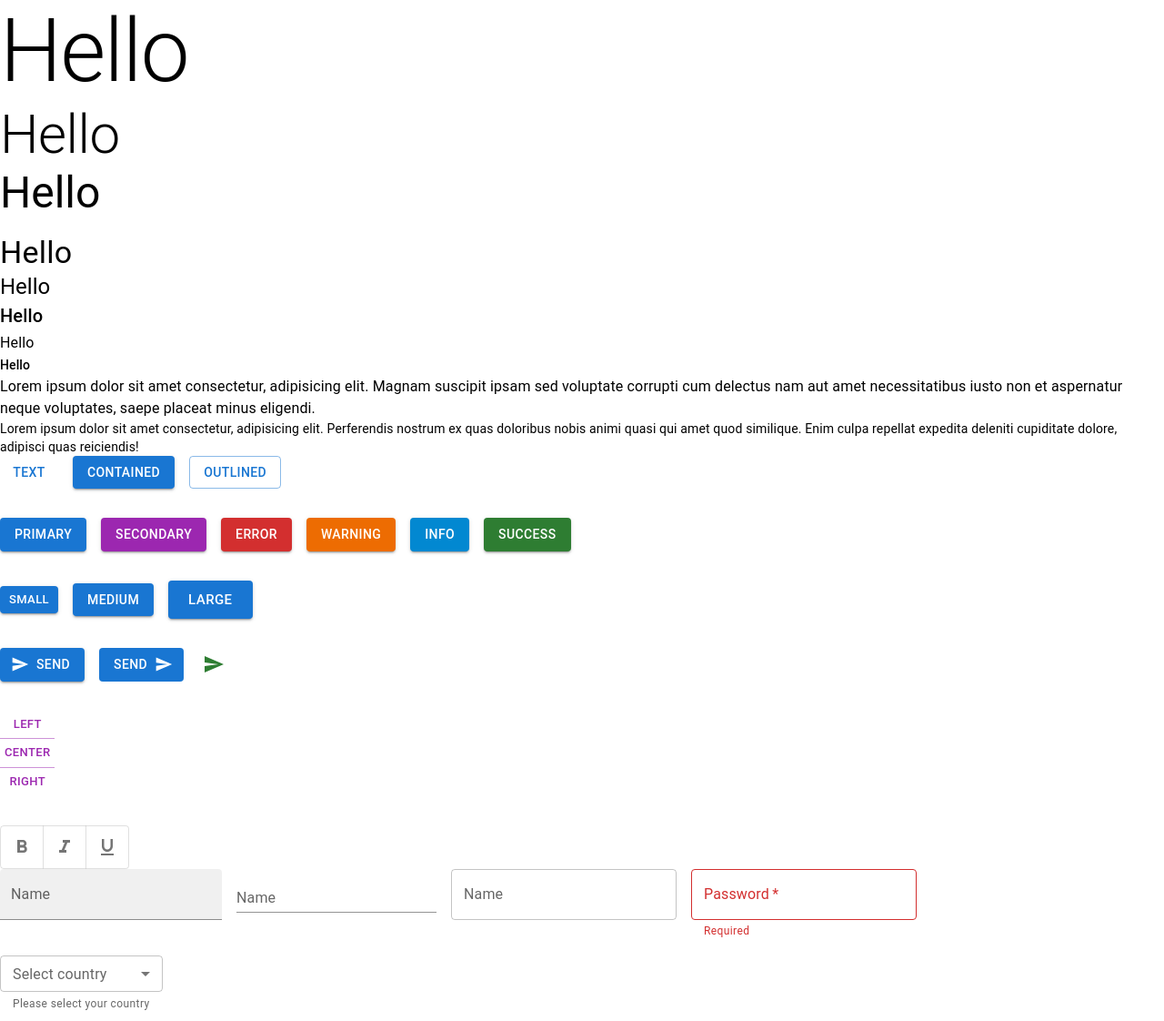
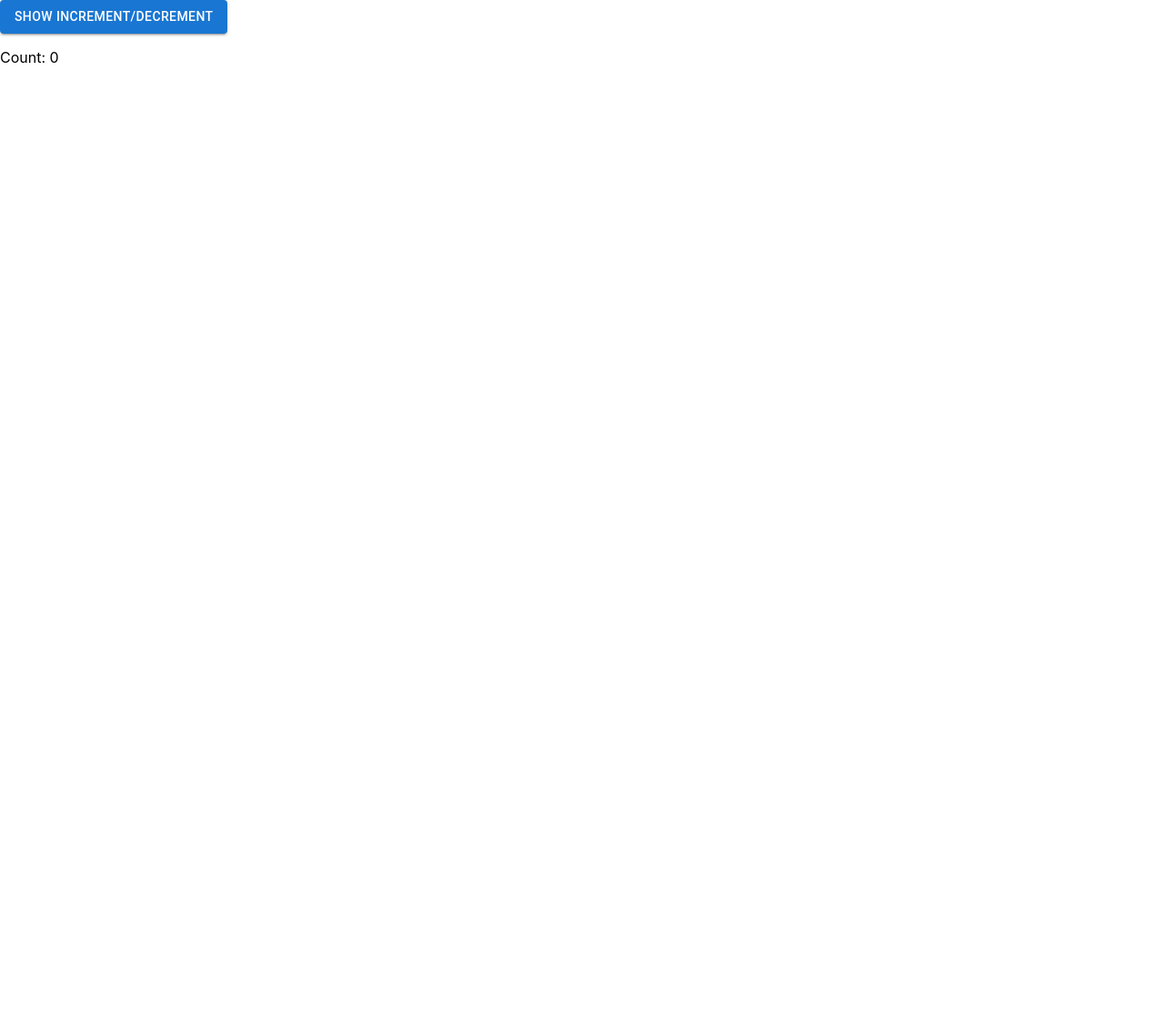
Before and after one commit to pandeytanish/React-MUI, a React (Create React App) app: page / in a window 1280 px wide. Shown: the whole page at 91% size. After the commit the page ends 800 px from the top, so only its background shows below. Built offline with nearby package versions, Linux system fonts and the light colour scheme.

Commit message:
mui counter

```diff
--- a/package.json
+++ b/package.json
@@ -12,6 +12,7 @@
     "@testing-library/jest-dom": "^5.17.0",
     "@testing-library/react": "^13.4.0",
     "@testing-library/user-event": "^13.5.0",
+    "axios": "^1.7.2",
     "date-fns": "^3.6.0",
     "react": "^18.3.1",
     "react-dom": "^18.3.1",
--- a/src/App.js
+++ b/src/App.js
@@ -5,15 +5,17 @@ import MUIButton from './Components/MUIButton';
 import MUIDate from './Components/MUIDate';
 import MUITextField from './Components/MUITextField';
 import MUISelect from './Components/MUISelect';
+import MUITest from './Components/MUITest';
 
 function App() {
   return (
    <>
-<MUITypography/>
-<MUIButton/>
-<MUIDate/>
-<MUITextField/>
-<MUISelect/>
+{/* <MUITypography/> */}
+{/* <MUIButton/> */}
+{/* <MUIDate/> */}
+{/* <MUITextField/>/ */}
+{/* <MUISelect/> */}
+<MUITest/>
 
    </>
   );
--- /dev/null
+++ b/src/Components/MUITest.jsx
@@ -0,0 +1,42 @@
+import React, { useState } from 'react';
+import Button from '@mui/material/Button';
+import Stack from '@mui/material/Stack';
+
+const MUITest = () => {
+  const [showButtons, setShowButtons] = useState(false);
+  const [count, setCount] = useState(0);
+
+  const handleInitialClick = () => {
+    setShowButtons(true);
+  };
+
+  const handleIncrement = () => {
+    setCount(count + 1);
+  };
+
+  const handleDecrement = () => {
+    setCount(count - 1);
+  };
+
+  return (
+    <div>
+      {!showButtons ? (
+        <Button variant="contained" color="primary" onClick={handleInitialClick}>
+          Show Increment/Decrement
+        </Button>
+      ) : (
+        <Stack direction="row" spacing={2}>
+          <Button variant="contained" color="primary" onClick={handleIncrement}>
+            Increment
+          </Button>
+          <Button variant="contained" color="secondary" onClick={handleDecrement}>
+            Decrement
+          </Button>
+        </Stack>
+      )}
+      <p>Count: {count}</p>
+    </div>
+  );
+};
+
+export default MUITest;
```
Also changed, not shown: 1 other file (tests, documents, lock files or other folders).
